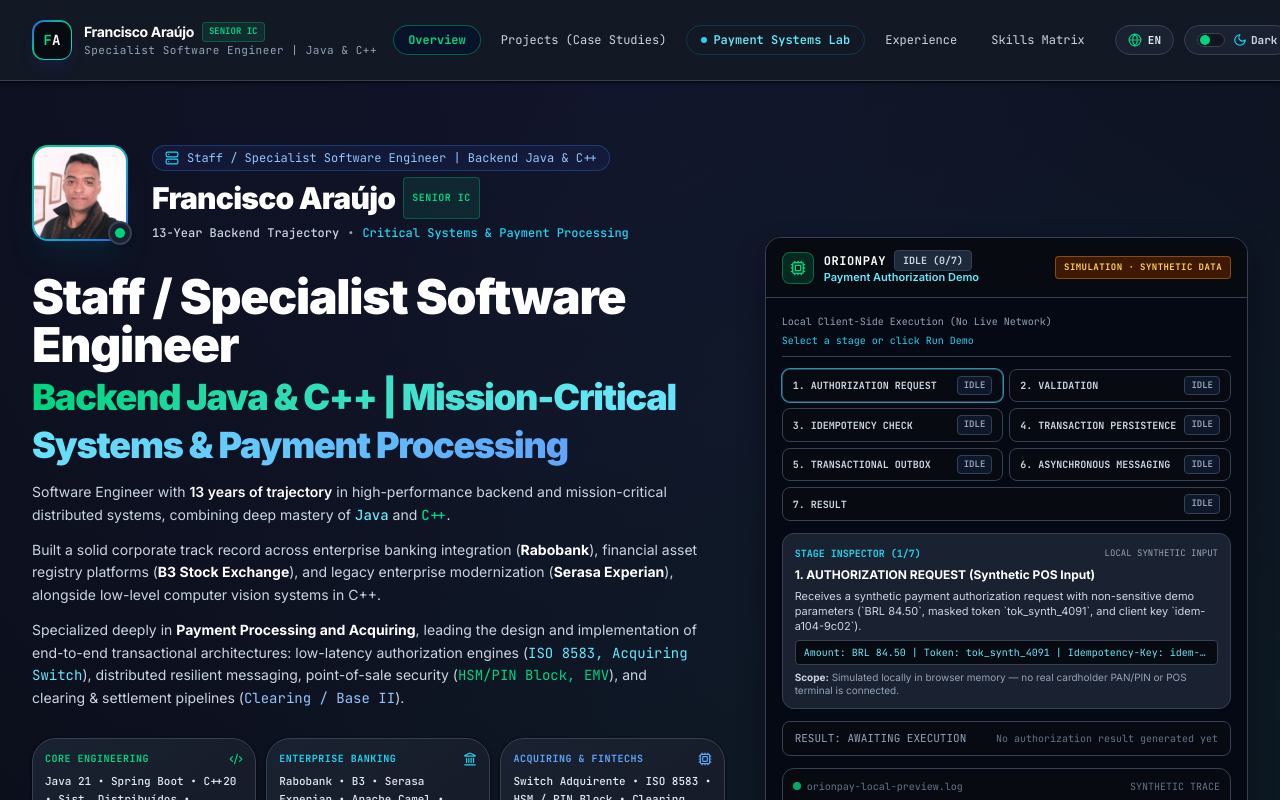
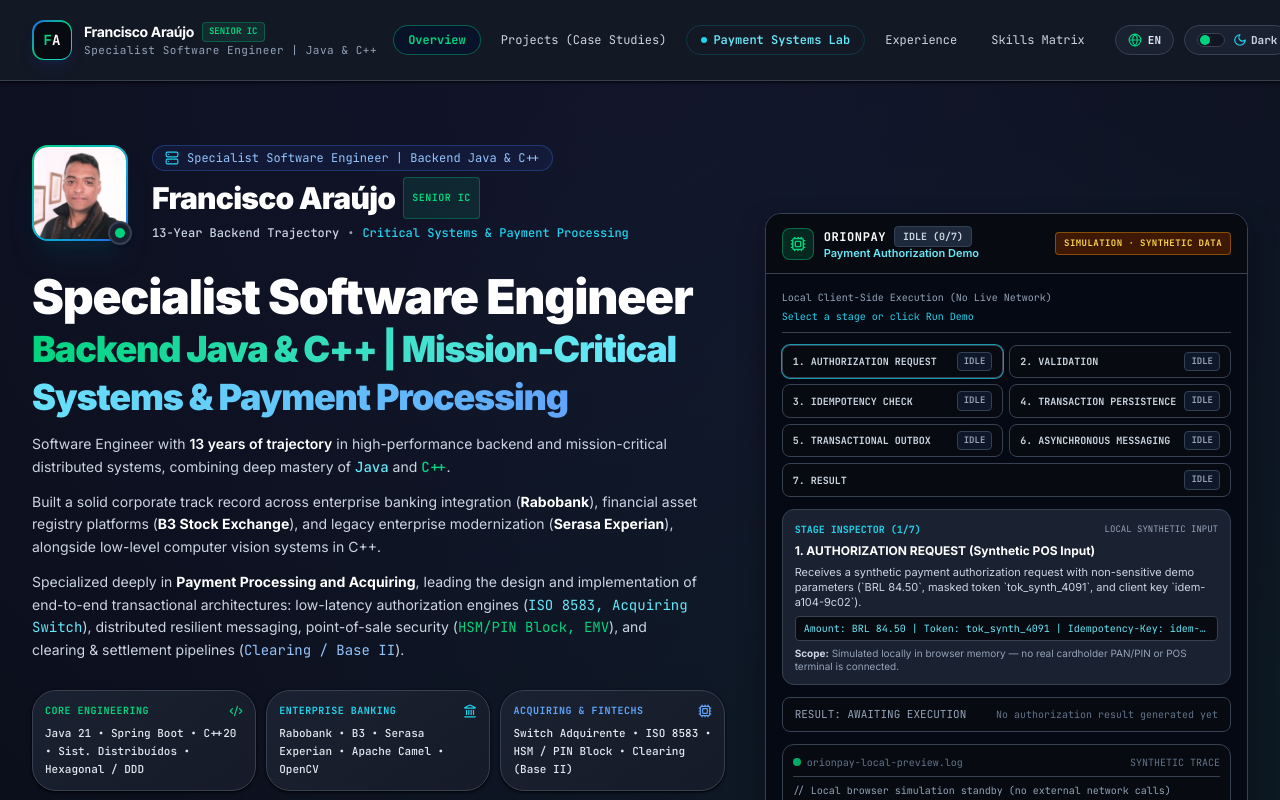
Before and after one commit to franciscoaraujo/myprofile.dev.io, a Next.js app: page / in a window 1280 px wide. Shown: the top 800 px of the page. Built offline with nearby package versions, Linux system fonts and the light colour scheme.

Commit message:
refactor(profile): remove Staff title prefix across english metadata and headline

```diff
--- a/src/app/layout.jsx
+++ b/src/app/layout.jsx
@@ -15,7 +15,7 @@
   keywords: [
     'Engenheiro de Software Especialista',
     'Senior Backend Engineer',
-    'Staff Software Engineer',
+    'Specialist Software Engineer',
     'Java 21 C++',
     'Payment Systems Engineer',
     'Distributed Systems Engineer',
@@ -38,7 +38,7 @@
     url: 'https://franciscoaraujoprofile.vercel.app',
     title: 'Francisco Araújo | Specialist Software Engineer | Backend Java & C++',
     description:
-      'Staff / Specialist Backend Engineer with 13 years building high-performance backend systems (Java & C++), enterprise banking integrations (Rabobank, B3, Serasa Experian), and mission-critical payment switches.',
+      'Specialist Backend Engineer with 13 years building high-performance backend systems (Java & C++), enterprise banking integrations (Rabobank, B3, Serasa Experian), and mission-critical payment switches.',
     siteName: 'Francisco Araújo Portfolio',
     images: [
       {
--- a/src/app/page.jsx
+++ b/src/app/page.jsx
@@ -132,7 +132,7 @@
                   <span>
                     {isPt
                       ? 'Engenheiro de Software Especialista | Backend Java & C++'
-                      : 'Staff / Specialist Software Engineer | Backend Java & C++'}
+                      : 'Specialist Software Engineer | Backend Java & C++'}
                   </span>
                 </div>
                 <h2 className="text-2xl sm:text-3xl font-black text-white tracking-tight flex items-center gap-2">
@@ -156,7 +156,7 @@
             {/* Main Heading & Tagline */}
             <div className="space-y-4">
               <h1 className="text-3xl sm:text-4xl lg:text-5xl font-black tracking-tight text-white leading-tight">
-                {isPt ? 'Engenheiro de Software Especialista' : 'Staff / Specialist Software Engineer'}
+                {isPt ? 'Engenheiro de Software Especialista' : 'Specialist Software Engineer'}
                 <br />
                 <span className="text-transparent bg-clip-text bg-gradient-to-r from-[#00D47E] via-cyan-300 to-blue-400 text-2xl sm:text-3xl lg:text-4xl">
                   {isPt
--- a/src/data/portfolio-data.js
+++ b/src/data/portfolio-data.js
@@ -628,13 +628,13 @@
 
 export const PROFILE_BIO = {
   headlinePt: 'Engenheiro de Software Especialista | Backend Java & C++ | Sistemas Críticos & Meios de Pagamento',
-  headlineEn: 'Staff / Specialist Software Engineer | Backend Java & C++ | Mission-Critical Systems & Payment Processing',
+  headlineEn: 'Specialist Software Engineer | Backend Java & C++ | Mission-Critical Systems & Payment Processing',
   taglinePt: 'Engenharia Backend para Sistemas Críticos & Meios de Pagamento',
   taglineEn: 'Backend Engineering for Critical Systems & Payment Processing',
   shortBioPt:
     'Engenheiro de Software com 13 anos de trajetória em backend de alta performance e sistemas distribuídos críticos, combinando profundo domínio em Java e C++.',
   shortBioEn:
-    'Staff / Senior Software Engineer with 13 years of experience in high-performance backend and mission-critical distributed systems, combining deep mastery of Java and C++.',
+    'Senior Software Engineer with 13 years of experience in high-performance backend and mission-critical distributed systems, combining deep mastery of Java and C++.',
   paragraphsPt: [
     'Engenheiro de Software com 13 anos de trajetória em backend de alta performance e sistemas distribuídos críticos, combinando profundo domínio em Java e C++.',
     'Construiu sólida bagagem corporativa atuando em integração bancária corporativa (Rabobank), plataformas de registro financeiro (B3) e modernização de grandes serviços corporativos (Serasa Experian), além de projetos de visão computacional em C++.',
```
